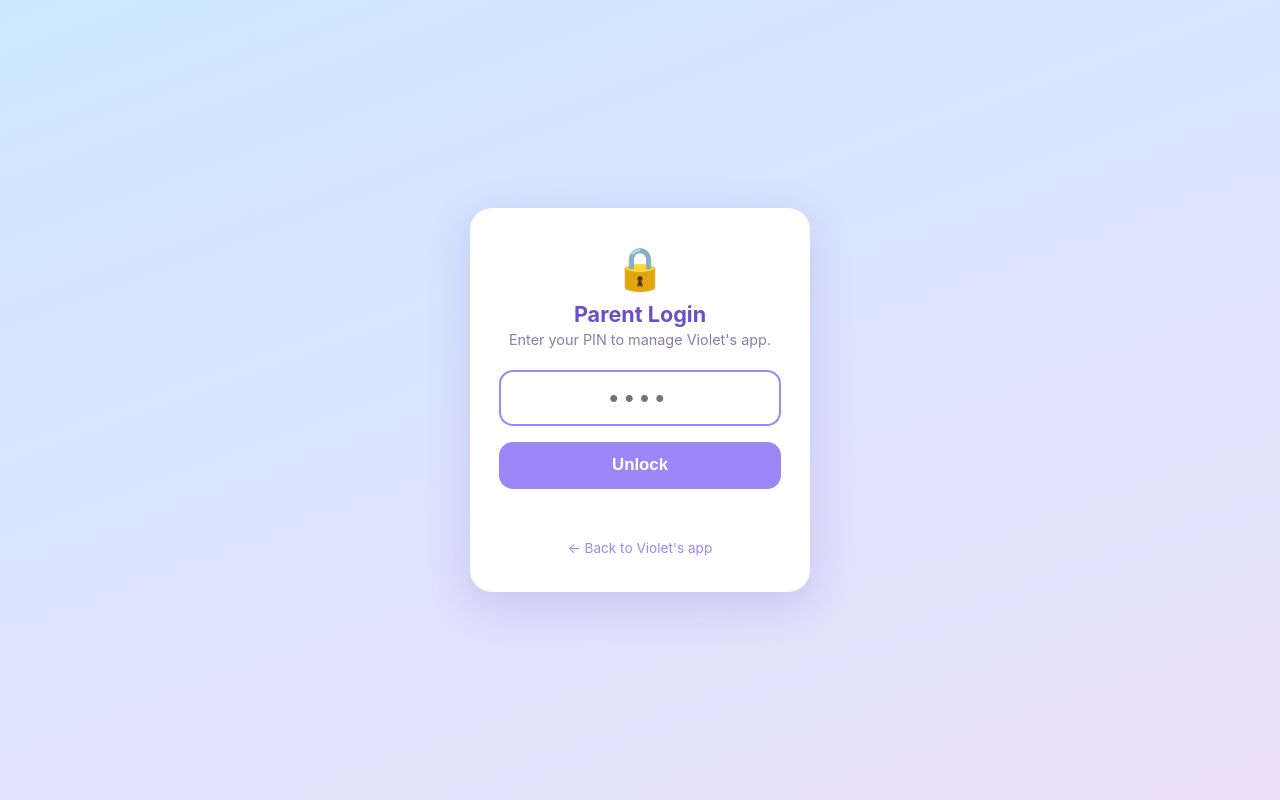
After one commit to briefsubstance91/violet-routines, a Flask app: page /admin/login in a window 1280 px wide. The commit adds this page. Run offline with Flask 3, Linux system fonts and the light colour scheme.

Commit message:
Sync kid progress server-side + parent profile & PIN-gated admin (#8)
Move Violet's daily progress (routine checkboxes, streaks, days completed,
badges, completions, triples, Level Up wins, extras) off per-device
localStorage and onto the server, keyed by kid profile, so it stays in sync
across every device.

- New per-profile progress store on the volume (violet_progress.json) with
  GET/POST /api/progress, key-allowlisted to prevent arbitrary storage.
- Profile model keyed by id (single "Violet" profile now, extensible).
- Client uses an in-memory PROGRESS store seeded from the server with
  pget/pset helpers; one-time migration lifts existing localStorage data up
  so no streaks/badges are lost on switchover.
- badges/dashboard/landing read progress from the server too.
- Parent login: PIN-gated /admin via before_request guard, /admin/login &
  /admin/logout, persisted session secret, in-app Change PIN. PIN resolves
  from settings, then ADMIN_PIN env, then default.
- FAQ updated to reflect synced progress and PIN-protected admin.


Claude-Session: https://claude.ai/code/session_015QbLV4PBpTA6KovLzpUQxD

Co-authored-by: Claude <noreply@anthropic.com>

```diff
--- a/app.py
+++ b/app.py
@@ -8,7 +8,8 @@ from collections import defaultdict
 from datetime import date, datetime, timedelta
 from zoneinfo import ZoneInfo
 
-from flask import Flask, render_template, request, jsonify, send_from_directory
+from flask import (Flask, render_template, request, jsonify, send_from_directory,
+                   session, redirect, url_for)
 from apscheduler.schedulers.background import BackgroundScheduler
 from apscheduler.triggers.interval import IntervalTrigger
 
@@ -46,7 +47,103 @@ MILESTONES_FILE     = os.path.join(_DATA, 'Violet Milestones.csv')
 TOONIES_FILE        = os.path.join(_DATA, 'violet_toonies.json')
 TOONIES_SEED_FILE   = os.path.join(_BASE, 'violet_toonies.json')
 SURPRISES_FILE      = os.path.join(_DATA, 'violet_surprises.json')
+PROGRESS_FILE       = os.path.join(_DATA, 'violet_progress.json')  # per-profile kid progress (synced)
+SECRET_KEY_FILE     = os.path.join(_DATA, 'flask_secret.txt')      # persisted session signing key
 DEFAULT_TZ          = 'America/Toronto'
+
+
+# ── Sessions / parent login ─────────────────────────────────────────────
+def _load_secret_key():
+    """A stable secret so parent logins survive restarts. Prefer env, then a
+    persisted key on the volume, otherwise generate and remember one."""
+    key = os.environ.get('SECRET_KEY')
+    if key:
+        return key
+    try:
+        with open(SECRET_KEY_FILE, encoding='utf-8') as f:
+            saved = f.read().strip()
+        if saved:
+            return saved
+    except FileNotFoundError:
+        pass
+    key = uuid.uuid4().hex + uuid.uuid4().hex
+    try:
+        with open(SECRET_KEY_FILE, 'w', encoding='utf-8') as f:
+            f.write(key)
+    except OSError:
+        pass
+    return key
+
+
+app.secret_key = _load_secret_key()
+DEFAULT_ADMIN_PIN = '1234'
+
+
+def admin_pin():
+    """Current parent PIN. Settings override env, env overrides the default so a
+    parent can change it in-app or via Railway without touching code."""
+    pin = load_settings().get('admin_pin')
+    if pin:
+        return str(pin)
+    return os.environ.get('ADMIN_PIN', DEFAULT_ADMIN_PIN)
+
+
+def _admin_open(path):
+    """Admin paths reachable without a session (the login flow itself)."""
+    return path in ('/admin/login', '/admin/logout')
+
+
+# ── Kid profiles ────────────────────────────────────────────────────────
+# Single profile today; the store is keyed by id so more can be added later
+# without a data migration.
+PROFILES = {'violet': {'name': 'Violet'}}
+
+
+@app.before_request
+def _gate_admin():
+    """Everything under /admin requires the parent PIN, except the login flow."""
+    p = request.path
+    if p.startswith('/admin') and not _admin_open(p):
+        if not session.get('admin'):
+            if request.method == 'GET':
+                return redirect(url_for('admin_login', next=p))
+            return jsonify({'error': 'unauthorized'}), 401
+    return None
+
+
+def current_profile():
+    """The active kid profile. One profile for now; kept as a function so a
+    profile picker can set session['profile'] in the future."""
+    pid = session.get('profile', 'violet')
+    return pid if pid in PROFILES else 'violet'
+
+
+# Keys the kid client is allowed to persist server-side. Anything else is
+# rejected so the endpoint can't be used as arbitrary storage.
+PROGRESS_KEYS = {
+    'violet-routines-v2', 'violet-days', 'violet-badges', 'violet-completions',
+    'violet-lu-total', 'violet-triples', 'violet-last-triple', 'violet-extras-v1',
+}
+
+
+def _load_all_progress():
+    try:
+        with open(PROGRESS_FILE, encoding='utf-8') as f:
+            return json.load(f)
+    except (FileNotFoundError, ValueError):
+        return {}
+
+
+def load_progress(profile):
+    """All synced progress for one kid profile (empty dict if none yet)."""
+    return _load_all_progress().get(profile, {})
+
+
+def save_progress_key(profile, key, value):
+    all_p = _load_all_progress()
+    all_p.setdefault(profile, {})[key] = value
+    with open(PROGRESS_FILE, 'w', encoding='utf-8') as f:
+        json.dump(all_p, f, indent=2)
 
 
 def _data_or_seed(data_path, seed_path):
@@ -1123,12 +1220,15 @@ def index():
         toonie_config_json=json.dumps(toonie_cfg),
         toonie_earned_json=json.dumps(toonies_earned_today()),
         surprises_json=json.dumps(pending_surprises()),
+        progress_json=json.dumps(load_progress(current_profile())),
+        profile_name=PROFILES[current_profile()]['name'],
     )
 
 
 @app.route('/')
 def landing():
-    return render_template('landing.html')
+    return render_template('landing.html',
+                           progress_json=json.dumps(load_progress(current_profile())))
 
 
 @app.route('/welcome')
@@ -1158,6 +1258,54 @@ def save_milestones(items):
         writer.writerow(['Streak', 'Reward Message', 'Category'])
         for item in sorted(items, key=lambda x: int(x.get('streak', 0) or 0)):
             writer.writerow([item['streak'], item['message'], item.get('category', '')])
+
+
+@app.route('/api/progress')
+def api_progress_get():
+    """Synced kid progress for the active profile."""
+    return jsonify(load_progress(current_profile()))
+
+
+@app.route('/api/progress', methods=['POST'])
+def api_progress_set():
+    """Persist a single progress key for the active profile."""
+    data = request.get_json(silent=True) or {}
+    key = data.get('key')
+    if key not in PROGRESS_KEYS:
+        return jsonify({'error': 'unknown key'}), 400
+    save_progress_key(current_profile(), key, data.get('value'))
+    return '', 204
+
+
+@app.route('/admin/login', methods=['GET', 'POST'])
+def admin_login():
+    nxt = request.args.get('next') or request.form.get('next') or '/admin'
+    if not nxt.startswith('/admin'):
+        nxt = '/admin'
+    if request.method == 'POST':
+        if request.form.get('pin', '').strip() == admin_pin():
+            session['admin'] = True
+            session.permanent = True
+            return redirect(nxt)
+        return render_template('admin_login.html', error=True, next=nxt), 401
+    if session.get('admin'):
+        return redirect(nxt)
+    return render_template('admin_login.html', error=False, next=nxt)
+
+
+@app.route('/admin/logout', methods=['POST'])
+def admin_logout():
+    session.pop('admin', None)
+    return redirect('/')
+
+
+@app.route('/admin/pin/save', methods=['POST'])
+def admin_pin_save():
+    new_pin = (request.get_json(silent=True) or {}).get('pin', '').strip()
+    if not (new_pin.isdigit() and 4 <= len(new_pin) <= 8):
+        return jsonify({'error': 'PIN must be 4–8 digits'}), 400
+    save_settings({'admin_pin': new_pin})
+    return '', 204
 
 
 @app.route('/admin')
@@ -1411,7 +1559,8 @@ def faq():
 
 @app.route('/badges')
 def badges():
-    return render_template('badges.html', badges_json=json.dumps(BADGES))
+    return render_template('badges.html', badges_json=json.dumps(BADGES),
+                           progress_json=json.dumps(load_progress(current_profile())))
 
 
 @app.route('/dashboard')
@@ -1448,6 +1597,7 @@ def dashboard():
         badges_json=json.dumps(BADGES),
         today_iso=date.today().isoformat(),
         tag_breakdown=tag_breakdown,
+        progress_json=json.dumps(load_progress(current_profile())),
     )
 
 
--- /dev/null
+++ b/templates/admin_login.html
@@ -0,0 +1,53 @@
+<!DOCTYPE html>
+<html lang="en">
+<head>
+  <meta charset="UTF-8">
+  <meta name="viewport" content="width=device-width, initial-scale=1.0">
+  <title>Parent Login — Violet's Life OS</title>
+  <link rel="icon" href="/icon.svg">
+  <style>
+    * { box-sizing: border-box; margin: 0; padding: 0; }
+    body {
+      font-family: -apple-system, BlinkMacSystemFont, 'Segoe UI', Roboto, sans-serif;
+      background: linear-gradient(160deg, #cce8ff 0%, #e9defb 100%);
+      min-height: 100vh; display: flex; align-items: center; justify-content: center;
+      padding: 1.5rem; color: #3a2e55;
+    }
+    .card {
+      background: #fff; border-radius: 22px; padding: 2.2rem 1.8rem;
+      box-shadow: 0 12px 40px rgba(120, 90, 200, 0.22); width: 100%; max-width: 340px;
+      text-align: center;
+    }
+    .emoji { font-size: 2.6rem; }
+    h1 { font-size: 1.35rem; margin: 0.5rem 0 0.25rem; color: #6b4fc7; }
+    p.sub { font-size: 0.9rem; color: #8a7da8; margin-bottom: 1.4rem; }
+    input[type="password"] {
+      width: 100%; font-size: 1.6rem; text-align: center; letter-spacing: 0.4rem;
+      padding: 0.7rem; border: 2px solid #d9cdf3; border-radius: 14px; outline: none;
+      transition: border-color 0.15s;
+    }
+    input[type="password"]:focus { border-color: #9b87f5; }
+    button {
+      width: 100%; margin-top: 1rem; padding: 0.85rem; font-size: 1.05rem; font-weight: 600;
+      color: #fff; background: #9b87f5; border: none; border-radius: 14px; cursor: pointer;
+      transition: background 0.15s;
+    }
+    button:hover { background: #855ff0; }
+    .error { color: #d6336c; font-size: 0.88rem; margin-top: 0.9rem; min-height: 1.1rem; }
+    .home { display: inline-block; margin-top: 1.2rem; font-size: 0.85rem; color: #9b87f5; text-decoration: none; }
+  </style>
+</head>
+<body>
+  <form class="card" method="POST" action="/admin/login">
+    <div class="emoji">🔒</div>
+    <h1>Parent Login</h1>
+    <p class="sub">Enter your PIN to manage Violet's app.</p>
+    <input type="hidden" name="next" value="{{ next }}">
+    <input type="password" name="pin" inputmode="numeric" autocomplete="current-password"
+           placeholder="••••" autofocus>
+    <button type="submit">Unlock</button>
+    <div class="error">{% if error %}Incorrect PIN — try again.{% endif %}</div>
+    <a class="home" href="/">← Back to Violet's app</a>
+  </form>
+</body>
+</html>
--- a/templates/dashboard.html
+++ b/templates/dashboard.html
@@ -504,7 +504,8 @@
 
 <script>
   const ALL_BADGES = {{ badges_json | safe }};
-  const earned = new Set(JSON.parse(localStorage.getItem('violet-badges') || '[]'));
+  const PROGRESS = {{ progress_json | safe }};
+  const earned = new Set('violet-badges' in PROGRESS ? PROGRESS['violet-badges'] : []);
 
   document.getElementById('badgeCountLabel').textContent =
     `${earned.size} of ${ALL_BADGES.length} earned`;
--- a/templates/faq.html
+++ b/templates/faq.html
@@ -310,7 +310,7 @@
       </button>
       <div class="faq-a">
         Each time Violet taps <strong>Done!</strong> on a routine, it logs a completion to the server with today's date. "Days completed" counts how many distinct days had at least one finished routine — cumulative, with no resets. It's calculated from server data, so it persists across devices and browser clears.
-        <div class="tip">💡 The day count in the app uses localStorage for speed, but the server log is the source of truth for the Stats and Dashboard pages.</div>
+        <div class="tip">💡 Violet's progress (day count, streaks and badges) is saved to her profile on the server, so it's the same on every device — phone, tablet or computer.</div>
       </div>
     </div>
 
@@ -319,9 +319,9 @@
         How is data stored? Is it private? <span class="faq-chevron">▼</span>
       </button>
       <div class="faq-a">
-        The app runs on a private Railway server — only people with the link can access it. Routine completions and Level Up wins are saved to CSV files on the server. Badge progress and streak display are stored in the browser's localStorage on Violet's device.
+        The app runs on a private Railway server — only people with the link can access it. Routine completions, Level Up wins, badges, streaks and day count are all saved to Violet's profile on the server, so her progress stays in sync across every device. The parent Admin area is protected by a PIN.
         <br><br>
-        There are no accounts, no tracking, and no third-party analytics. It's just for your family. 💜
+        There's no third-party tracking and no analytics. It's just for your family. 💜
       </div>
     </div>
 
--- a/templates/landing.html
+++ b/templates/landing.html
@@ -334,8 +334,9 @@
   document.getElementById('heroGreeting').textContent =
     h < 12 ? 'Good morning ☁️' : h < 17 ? 'Good afternoon 🌸' : 'Good evening 🌙';
 
-  // Days completed from localStorage (cumulative, never resets)
-  const daysDone = JSON.parse(localStorage.getItem('violet-days') || '[]').length;
+  // Days completed from synced progress (cumulative, never resets)
+  const PROGRESS = {{ progress_json | safe }};
+  const daysDone = ('violet-days' in PROGRESS ? PROGRESS['violet-days'] : []).length;
   if (daysDone > 0) {
     document.getElementById('streakVal').textContent = daysDone;
     document.getElementById('heroStreak').style.display = 'inline-flex';
```
Also changed, not shown: templates/admin.html (+18 -0 lines), templates/badges.html (+9 -5 lines), templates/index.html (+50 -24 lines).
